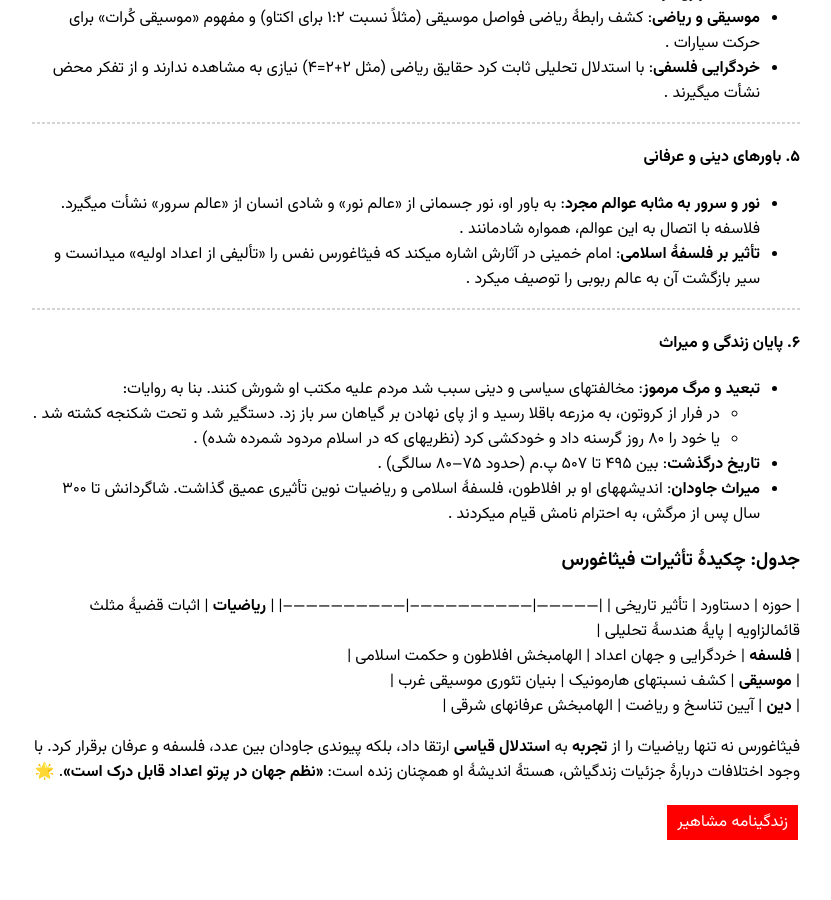
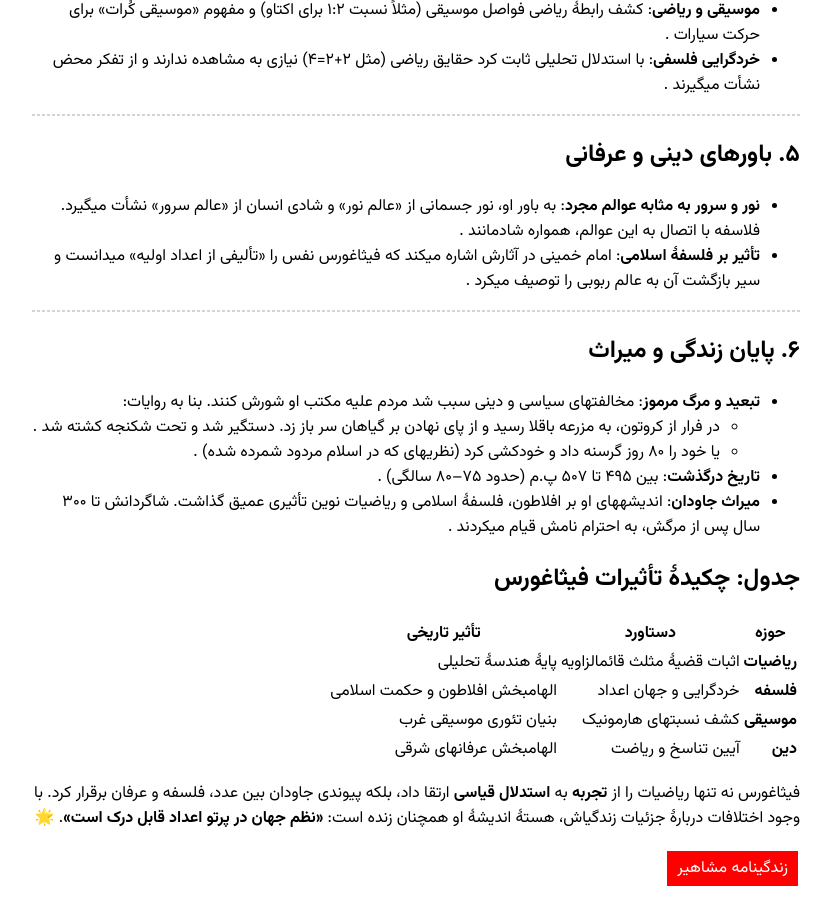
Before and after one commit to darkblog/darkblog.github.io, a Jekyll site: the page built from _posts/2025-7-3-49.md, in a window 1280 px wide and 900 px high, scrolled down 1182 px. Shown: the whole window, without its empty margins (224-1055 px from the left). Built offline with Jekyll 4.4.1, drawn with Linux system fonts in a browser that asks for light colours; before the commit the page ends 2036 px from its top, so only the background shows below that; some of the changed text lies outside the part shown.

Commit message:
Update 2025-7-3-49.md

```diff
--- a/_posts/2025-7-3-49.md
+++ b/_posts/2025-7-3-49.md
@@ -19,7 +17,7 @@ title: فیثاغورس
 
 ---
 
-#### **۳. بنیانگذاری مکتب فیثاغوری در کروتون**
+## **۳. بنیانگذاری مکتب فیثاغوری در کروتون**
 پس از بازگشت به یونان (حدود ۵۳۰ پ.م)، به دلیل مخالفت با حکومت جنگطلب پولوکراتوس، به شهر کروتون در جنوب ایتالیا مهاجرت کرد و مکتب خود را تأسیس نمود:
 - **ساختار مکتب**: مکتب او ترکیبی از آموزش ریاضیات، فلسفه، موسیقی و تعالیم عرفانی بود. اعضا به دو گروه تقسیم میشدند:
   - **ریاضیدانها** (محققان عملی)
@@ -31,7 +29,7 @@ title: فیثاغورس
 
 ---
 
-#### **۴. دستاوردهای علمی و فلسفی**
+## **۴. دستاوردهای علمی و فلسفی**
 - **انقلاب در ریاضیات**:
   - **قضیهٔ مشهور**: رابطهٔ $$a^2 + b^2 = c^2$$ در مثلث قائمالزاویه، که پیشینیان به صورت تجربی میدانستند، ولی او نخستین کسی بود که آن را **قیاسی اثبات کرد** .
   - **کشف اعداد گنگ**: هیپاسوس (شاگردش) با کشف $$\sqrt{2}$$ به عنوان عددی گنگ، بنیان باور به کمال اعداد را متزلزل کرد .
@@ -40,20 +38,21 @@ title: فیثاغورس
 
 ---
 
-#### **۵. باورهای دینی و عرفانی**
+## **۵. باورهای دینی و عرفانی**
 - **نور و سرور به مثابه عوالم مجرد**: به باور او، نور جسمانی از «عالم نور» و شادی انسان از «عالم سرور» نشأت میگیرد. فلاسفه با اتصال به این عوالم، همواره شادمانند .
 - **تأثیر بر فلسفهٔ اسلامی**: امام خمینی در آثارش اشاره میکند که فیثاغورس نفس را «تألیفی از اعداد اولیه» میدانست و سیر بازگشت آن به عالم ربوبی را توصیف میکرد .
 
 ---
 
-#### **۶. پایان زندگی و میراث**
+## **۶. پایان زندگی و میراث**
 - **تبعید و مرگ مرموز**: مخالفتهای سیاسی و دینی سبب شد مردم علیه مکتب او شورش کنند. بنا به روایات:
   - در فرار از کروتون، به مزرعه باقلا رسید و از پای نهادن بر گیاهان سر باز زد. دستگیر شد و تحت شکنجه کشته شد .
   - یا خود را ۸۰ روز گرسنه داد و خودکشی کرد (نظریهای که در اسلام مردود شمرده شده) .
 - **تاریخ درگذشت**: بین ۴۹۵ تا ۵۰۷ پ.م (حدود ۷۵–۸۰ سالگی) .
 - **میراث جاودان**: اندیشههای او بر افلاطون، فلسفهٔ اسلامی و ریاضیات نوین تأثیری عمیق گذاشت. شاگردانش تا ۳۰۰ سال پس از مرگش، به احترام نامش قیام میکردند .
 
-### جدول: چکیدهٔ تأثیرات فیثاغورس
+## جدول: چکیدهٔ تأثیرات فیثاغورس
+
 | حوزه          | دستاورد                     | تأثیر تاریخی                 |
 |---------------|-----------------------------|-----------------------------|
 | **ریاضیات**  | اثبات قضیهٔ مثلث قائمالزاویه | پایهٔ هندسهٔ تحلیلی         |
```
Also changed, not shown: other parts of _posts/2025-7-3-49.md (+3 -5 lines).
